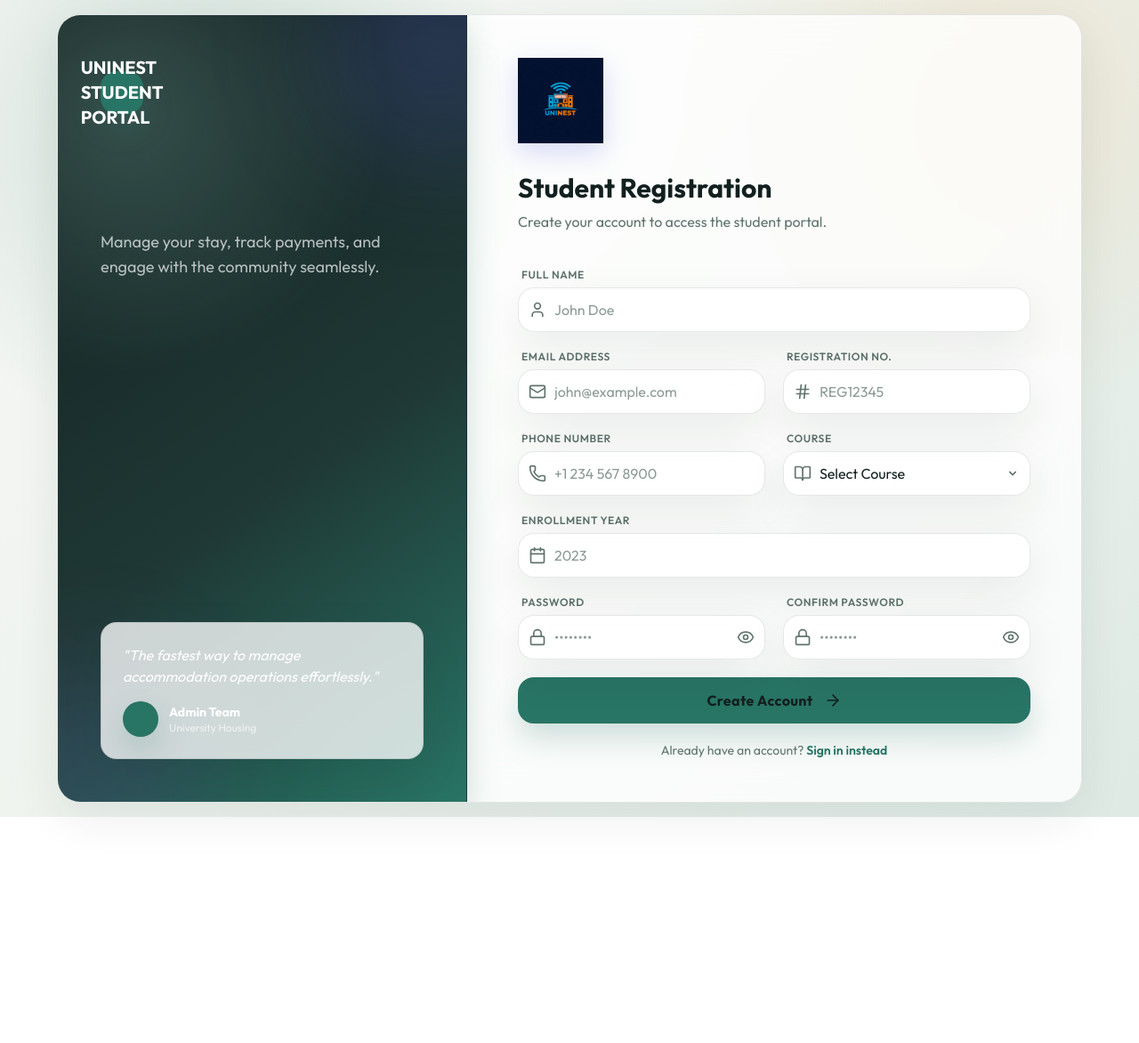
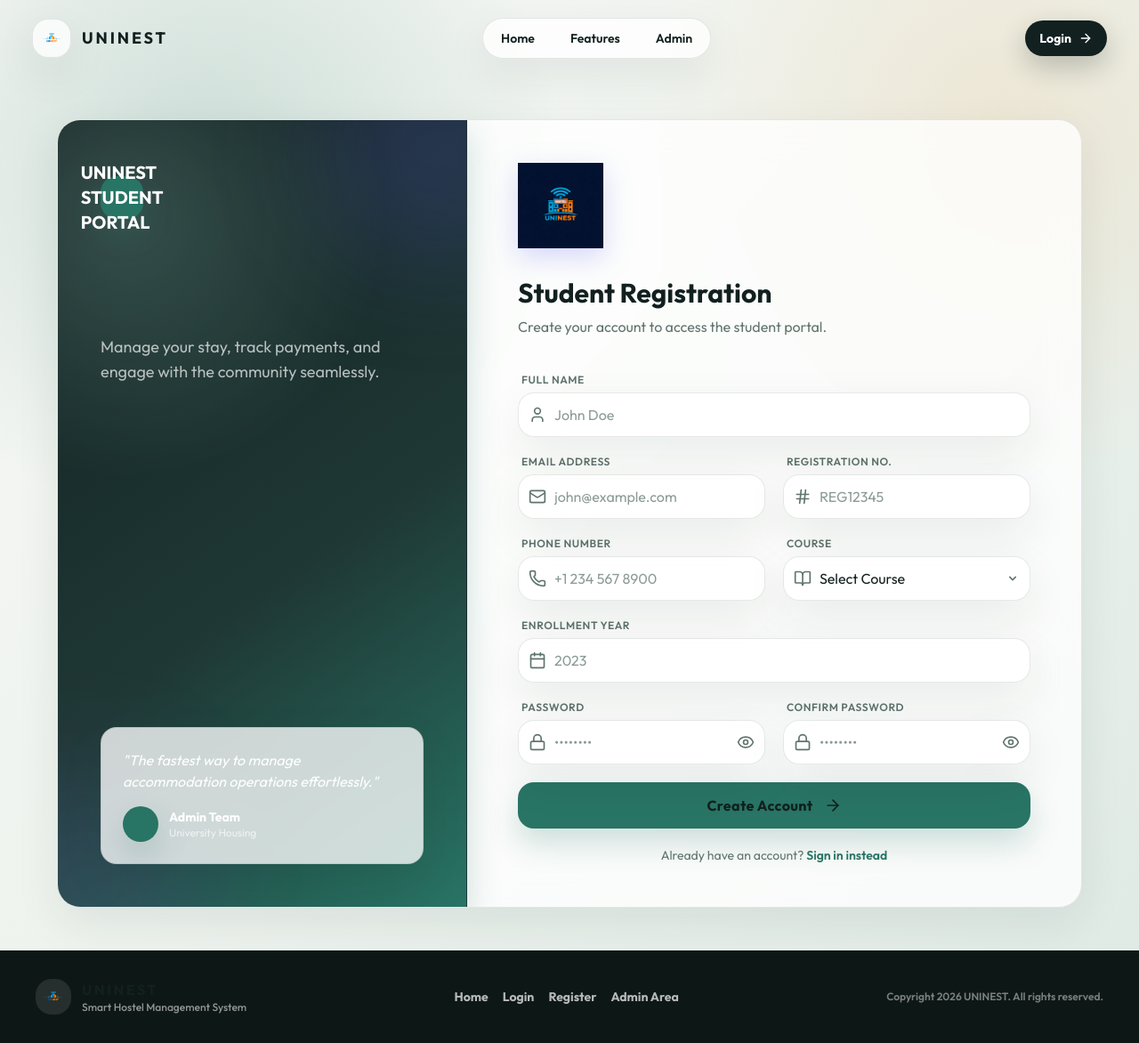
Before and after one commit to janoshan07/Smart_Hostel_Management_System, a React (Vite) app in the folder frontend/: page /signup in a window 1280 px wide. Shown: the whole page at 89% size. Before the commit the page ends 918 px from the top, so only its background shows below. Built offline with nearby package versions, Linux system fonts and the light colour scheme; no server answers.

Commit message:
feat: implement student registration and login pages with form validation

```diff
--- a/frontend/src/pages/Login.jsx
+++ b/frontend/src/pages/Login.jsx
@@ -40,8 +40,43 @@ function Login() {
     };
 
     return (
-        <div className="min-h-screen bg-slate-950 flex items-center justify-center p-4 selection:bg-indigo-500/30 font-sans">
-            <div className="w-full max-w-6xl bg-slate-900/40 backdrop-blur-2xl rounded-3xl border border-slate-800/60 shadow-[0_0_40px_rgba(0,0,0,0.5)] overflow-hidden flex flex-col md:flex-row">
+        <div className="min-h-screen bg-slate-950 flex flex-col selection:bg-indigo-500/30 font-sans text-slate-100">
+            <style>{`
+                .auth-header-btn {
+                    color: #ffffff !important;
+                }
+                .auth-header-btn:hover {
+                    color: #ffffff !important;
+                }
+            `}</style>
+
+            {/* Header */}
+            <header className="relative z-10 flex items-center justify-between gap-4 px-5 py-5 sm:px-7 lg:px-9 mx-auto w-full max-w-7xl">
+                <Link to="/" className="flex items-center gap-3 text-[#12201f] no-underline">
+                    <span className="flex h-11 w-11 items-center justify-center rounded-2xl bg-white shadow-[0_10px_30px_rgba(18,32,31,0.08)] border border-slate-100">
+                        <img src="/Logo.png" alt="UNINEST" className="h-9 w-9 object-contain" />
+                    </span>
+                    <span className="text-lg font-black tracking-[0.16em] text-[#12201f]">UNINEST</span>
+                </Link>
+
+                <nav className="hidden items-center gap-2 rounded-full border border-white/80 bg-white/70 p-1 text-sm font-semibold text-[#49605d] shadow-sm md:flex">
+                    <Link to="/" className="rounded-full px-4 py-2 transition hover:bg-[#12201f] hover:text-white">Home</Link>
+                    <a href="/#features" className="rounded-full px-4 py-2 transition hover:bg-[#12201f] hover:text-white">Features</a>
+                    <Link to="/admin-login" className="rounded-full px-4 py-2 transition hover:bg-[#12201f] hover:text-white">Admin</Link>
+                </nav>
+
+                <div className="flex items-center gap-2">
+                    <Link to="/signup" className="auth-header-btn inline-flex items-center gap-2 rounded-full bg-[#12201f] px-4 py-2.5 text-sm font-bold shadow-[0_12px_30px_rgba(18,32,31,0.24)] transition hover:-translate-y-0.5 hover:bg-[#1f3835]">
+                        Register
+                        <ArrowRight size={16} />
+                    </Link>
+                </div>
+            </header>
+
+            {/* Main Content (Centered Form Card) */}
+            <div className="flex-1 flex items-center justify-center p-4 md:p-12">
+                <div className="w-full max-w-6xl bg-slate-900/40 backdrop-blur-2xl rounded-3xl border border-slate-800/60 shadow-[0_0_40px_rgba(0,0,0,0.5)] overflow-hidden flex flex-col md:flex-row">
+
 
                 {/* Left Branding Panel */}
                 <div className="hidden md:flex w-2/5 relative flex-col justify-between p-12 overflow-hidden bg-gradient-to-br from-indigo-900/40 via-purple-900/30 to-slate-900/80 border-r border-slate-800/50">
@@ -189,6 +224,27 @@ function Login() {
                     </div>
                 </div>
             </div>
+            </div>
+
+            {/* Footer */}
+            <footer className="relative z-10 bg-[#0d1716] px-5 py-8 text-white sm:px-8 lg:px-10 mt-auto">
+                <div className="mx-auto flex max-w-7xl flex-col gap-6 md:flex-row md:items-center md:justify-between">
+                    <div className="flex items-center gap-3">
+                        <img src="/Logo.png" alt="UNINEST" className="h-10 w-10 rounded-xl object-contain bg-white/10 p-0.5" />
+                        <div>
+                            <p className="text-base font-black tracking-[0.16em]">UNINEST</p>
+                            <p className="text-xs text-white/55 font-medium">Smart Hostel Management System</p>
+                        </div>
+                    </div>
+                    <div className="flex flex-wrap gap-4 text-sm font-bold text-white/70">
+                        <Link to="/" className="transition hover:text-white">Home</Link>
+                        <Link to="/login" className="transition hover:text-white">Login</Link>
+                        <Link to="/signup" className="transition hover:text-white">Register</Link>
+                        <Link to="/admin-login" className="transition hover:text-white">Admin Area</Link>
+                    </div>
+                    <p className="text-xs font-semibold text-white/45">Copyright {new Date().getFullYear()} UNINEST. All rights reserved.</p>
+                </div>
+            </footer>
         </div>
     );
 }
--- a/frontend/src/pages/StudentSignup.jsx
+++ b/frontend/src/pages/StudentSignup.jsx
@@ -226,9 +226,43 @@ function StudentSignup() {
     });
 
     return (
-        <div className="min-h-screen bg-slate-950 flex items-center justify-center p-4 selection:bg-indigo-500/30 font-sans">
-            {/* Split Screen Container */}
-            <div className="w-full max-w-6xl bg-slate-900/40 backdrop-blur-2xl rounded-3xl border border-slate-800/60 shadow-[0_0_40px_rgba(0,0,0,0.5)] overflow-hidden flex flex-col md:flex-row">
+        <div className="min-h-screen bg-slate-950 flex flex-col selection:bg-indigo-500/30 font-sans text-slate-100">
+            <style>{`
+                .auth-header-btn {
+                    color: #ffffff !important;
+                }
+                .auth-header-btn:hover {
+                    color: #ffffff !important;
+                }
+            `}</style>
+
+            {/* Header */}
+            <header className="relative z-10 flex items-center justify-between gap-4 px-5 py-5 sm:px-7 lg:px-9 mx-auto w-full max-w-7xl">
+                <Link to="/" className="flex items-center gap-3 text-[#12201f] no-underline">
+                    <span className="flex h-11 w-11 items-center justify-center rounded-2xl bg-white shadow-[0_10px_30px_rgba(18,32,31,0.08)] border border-slate-100">
+                        <img src="/Logo.png" alt="UNINEST" className="h-9 w-9 object-contain" />
+                    </span>
+                    <span className="text-lg font-black tracking-[0.16em] text-[#12201f]">UNINEST</span>
+                </Link>
+
+                <nav className="hidden items-center gap-2 rounded-full border border-white/80 bg-white/70 p-1 text-sm font-semibold text-[#49605d] shadow-sm md:flex">
+                    <Link to="/" className="rounded-full px-4 py-2 transition hover:bg-[#12201f] hover:text-white">Home</Link>
+                    <a href="/#features" className="rounded-full px-4 py-2 transition hover:bg-[#12201f] hover:text-white">Features</a>
+                    <Link to="/admin-login" className="rounded-full px-4 py-2 transition hover:bg-[#12201f] hover:text-white">Admin</Link>
+                </nav>
+
+                <div className="flex items-center gap-2">
+                    <Link to="/login" className="auth-header-btn inline-flex items-center gap-2 rounded-full bg-[#12201f] px-4 py-2.5 text-sm font-bold shadow-[0_12px_30px_rgba(18,32,31,0.24)] transition hover:-translate-y-0.5 hover:bg-[#1f3835]">
+                        Login
+                        <ArrowRight size={16} />
+                    </Link>
+                </div>
+            </header>
+
+            {/* Main Content (Centered Form Card) */}
+            <div className="flex-1 flex items-center justify-center p-4 md:p-12">
+                <div className="w-full max-w-6xl bg-slate-900/40 backdrop-blur-2xl rounded-3xl border border-slate-800/60 shadow-[0_0_40px_rgba(0,0,0,0.5)] overflow-hidden flex flex-col md:flex-row">
+
 
                 {/* Left Branding Panel */}
                 <div className="hidden md:flex w-2/5 relative flex-col justify-between p-12 overflow-hidden bg-gradient-to-br from-indigo-900/40 via-purple-900/30 to-slate-900/80 border-r border-slate-800/50">
@@ -325,6 +359,27 @@ function StudentSignup() {
                     </div>
                 </div>
             </div>
+            </div>
+
+            {/* Footer */}
+            <footer className="relative z-10 bg-[#0d1716] px-5 py-8 text-white sm:px-8 lg:px-10 mt-auto">
+                <div className="mx-auto flex max-w-7xl flex-col gap-6 md:flex-row md:items-center md:justify-between">
+                    <div className="flex items-center gap-3">
+                        <img src="/Logo.png" alt="UNINEST" className="h-10 w-10 rounded-xl object-contain bg-white/10 p-0.5" />
+                        <div>
+                            <p className="text-base font-black tracking-[0.16em]">UNINEST</p>
+                            <p className="text-xs text-white/55 font-medium">Smart Hostel Management System</p>
+                        </div>
+                    </div>
+                    <div className="flex flex-wrap gap-4 text-sm font-bold text-white/70">
+                        <Link to="/" className="transition hover:text-white">Home</Link>
+                        <Link to="/login" className="transition hover:text-white">Login</Link>
+                        <Link to="/signup" className="transition hover:text-white">Register</Link>
+                        <Link to="/admin-login" className="transition hover:text-white">Admin Area</Link>
+                    </div>
+                    <p className="text-xs font-semibold text-white/45">Copyright {new Date().getFullYear()} UNINEST. All rights reserved.</p>
+                </div>
+            </footer>
         </div>
     );
 }
```
